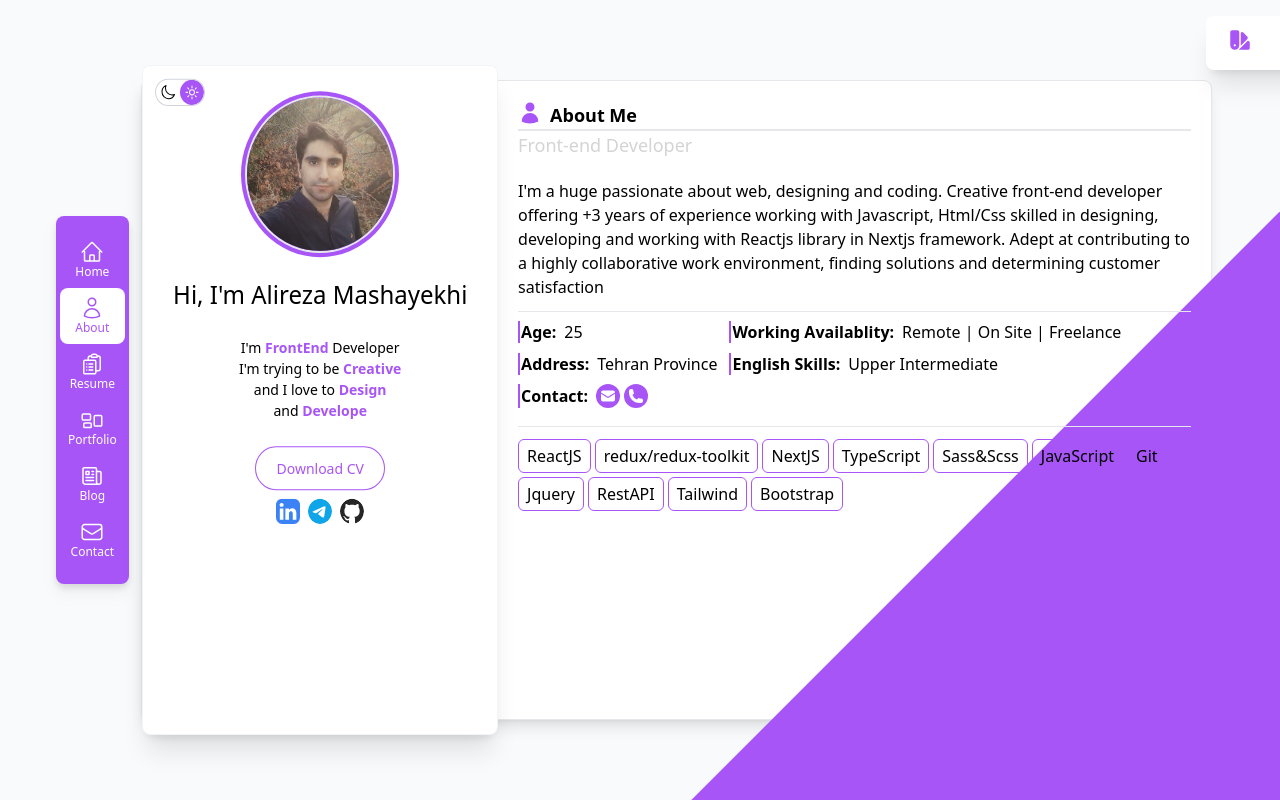
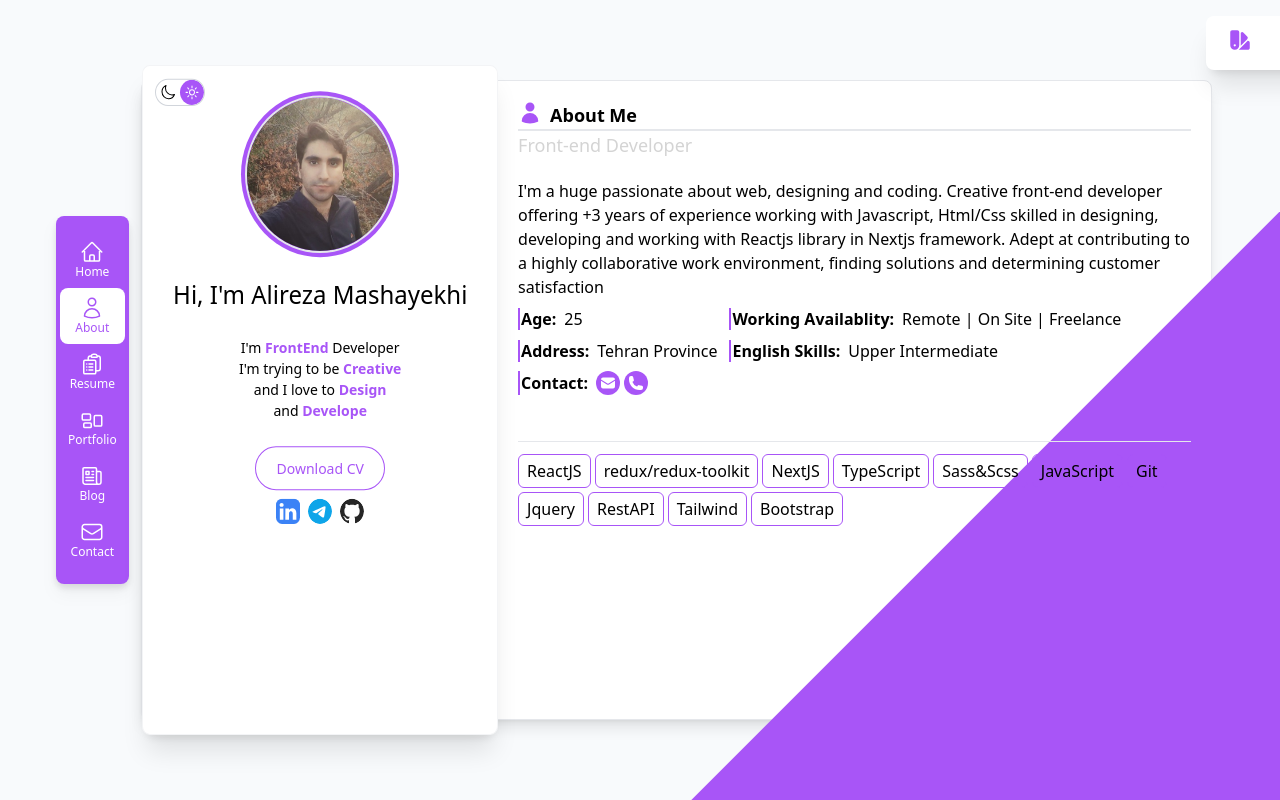
Before and after one commit to maalireza51/resume, a Next.js app: page /about in a window 1280 px wide. Built offline with nearby package versions, Linux system fonts and the light colour scheme.

Commit message:
chhange in keywords margin top

```diff
--- a/pages/about/index.js
+++ b/pages/about/index.js
@@ -8,9 +8,9 @@ const index = () => {
           <HiUser className="w-6 h-6 text-skin" />
           <h3 className="text-lg font-bold ml-2">About Me</h3>
         </div>
-        <div className="mb-6">
+        <div className="mb-10">
           <h3 className="text-lg font-thin mb-5 text-neutral-300">Front-end Developer</h3>
-          <p className="mb-3">
+          <p>
             I'm a huge passionate about web, designing and coding. Creative
             front-end developer offering +3 years of experience working with
             Javascript, Html/Css skilled in designing, developing and working
@@ -18,8 +18,8 @@ const index = () => {
             highly collaborative work environment, finding solutions and
             determining customer satisfaction
           </p>
-          <hr/>
-          <div className="flex flex-col md:flex-row flex-wrap mb-3">
+          {/* <hr/> */}
+          <div className="flex flex-col md:flex-row flex-wrap mb-10">
             <div>
               <div className=" flex-1 mr-3 pt-2">
                 <span className="font-semibold mr-2 pl-px border-l-2 border-skin ">Age:</span>
```
